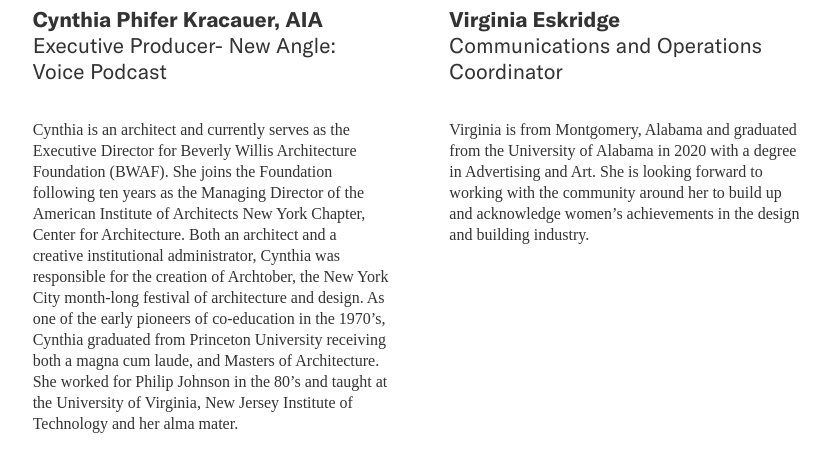
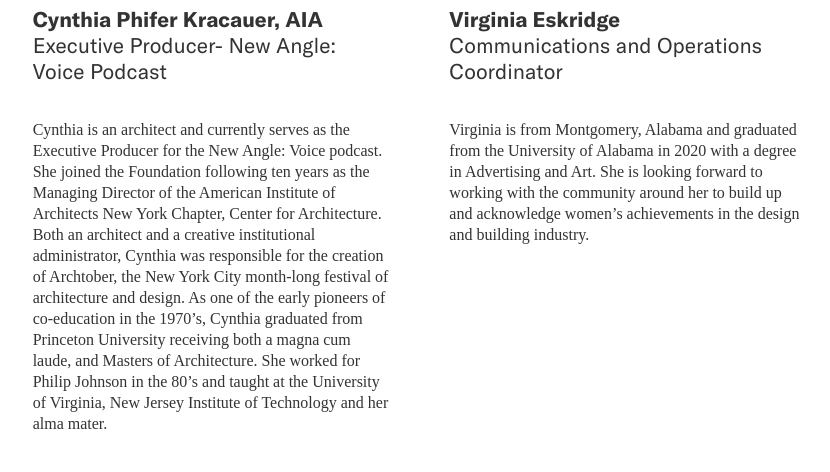
Before and after one commit to jengalas/bwaf-bbw, a Jekyll site: the page built from about/boardandstaff.md, in a window 1280 px wide and 900 px high, scrolled down 12897 px, cut to the strip 139-645 px from the top of the window. Shown: the top 472 px of the strip, without its empty margins (444-1274 px from the left). Built offline with Jekyll 4.4.1, drawn with Linux system fonts in a browser that asks for light colours; nearby versions of some CDN libraries; some web fonts are replaced.

Commit message:
Updated 1 file via CloudCannon.

```diff
--- a/about/boardandstaff.md
+++ b/about/boardandstaff.md
@@ -464,18 +464,18 @@ page_blocks:
         image: >-
           https://res.cloudinary.com/beverly-willis-architecture-foundation/image/upload/v1618333357/Cynthia_HS_qd6dqf.jpg
         description: >-
-          Cynthia is an architect and currently serves as the Executive Director
-          for Beverly Willis Architecture Foundation (BWAF). She joins the
-          Foundation following ten years as the Managing Director of the
-          American Institute of Architects New York Chapter, Center for
-          Architecture. Both an architect and a creative institutional
-          administrator, Cynthia was responsible for the creation of Archtober,
-          the New York City month-long festival of architecture and design. As
-          one of the early pioneers of co-education in the 1970’s, Cynthia
-          graduated from Princeton University receiving both a magna cum laude,
-          and Masters of Architecture. She worked for Philip Johnson in the 80’s
-          and taught at the University of Virginia, New Jersey Institute of
-          Technology and her alma mater.
+          Cynthia is an architect and currently serves as the Executive Producer
+          for the New Angle: Voice podcast.  She joined the Foundation following
+          ten years as the Managing Director of the American Institute of
+          Architects New York Chapter, Center for Architecture. Both an
+          architect and a creative institutional administrator, Cynthia was
+          responsible for the creation of Archtober, the New York City
+          month-long festival of architecture and design. As one of the early
+          pioneers of co-education in the 1970’s, Cynthia graduated from
+          Princeton University receiving both a magna cum laude, and Masters of
+          Architecture. She worked for Philip Johnson in the 80’s and taught at
+          the University of Virginia, New Jersey Institute of Technology and her
+          alma mater.
       - title: 'Virginia Eskridge '
         title_role: Communications and Operations Coordinator
         image: >-
```
